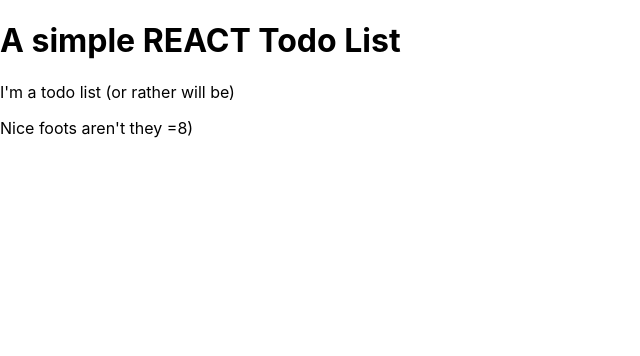
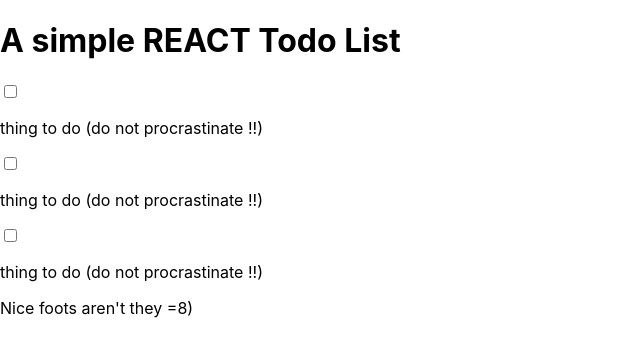
Before and after one commit to 3C2H/react-basic-todo-list, a React (Create React App) app: page / in a window 1280 px wide. Shown: the top 356 px of the page, without its empty margins (0-640 px from the left). Built offline with nearby package versions, Linux system fonts and the light colour scheme.

Commit message:
component 'CheckBox' integration

```diff
--- /dev/null
+++ b/src/components/CheckBox.js
@@ -0,0 +1,15 @@
+import React from 'react'
+
+
+class CheckBox extends React.Component {
+  render() {
+    return(
+      <div>
+        <input type='checkbox' />
+        <p>thing to do (do not procrastinate !!)</p>
+      </div>
+    )
+  }
+}
+
+export default CheckBox
--- a/src/components/TodoList.js
+++ b/src/components/TodoList.js
@@ -1,4 +1,5 @@
 import React from 'react'
+import CheckBox from './CheckBox'
 
 
 class TodoList extends React.Component {
@@ -6,7 +7,9 @@
     return(
       <div>
         <div classname='TodoListContainer'>
-          I'm a todo list (or rather will be)
+          <CheckBox />
+          <CheckBox />
+          <CheckBox />
         </div>
       </div>
     )
```
